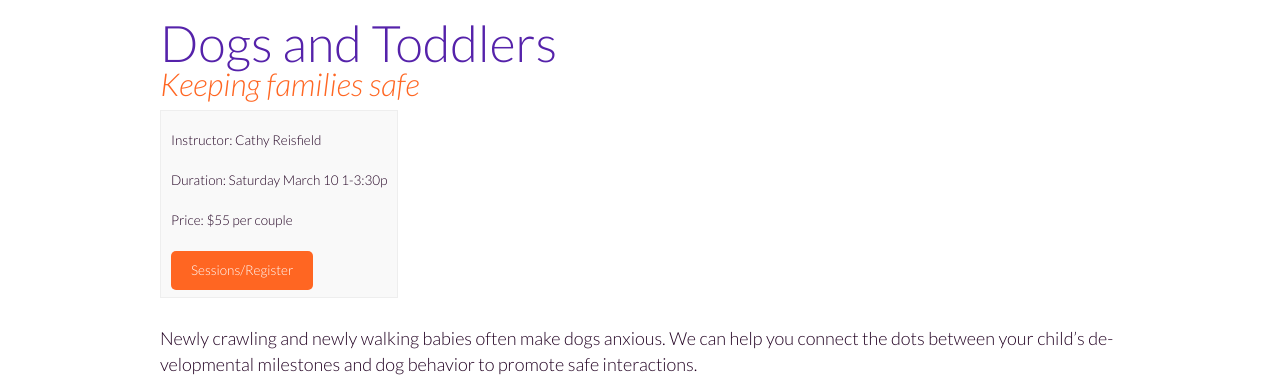
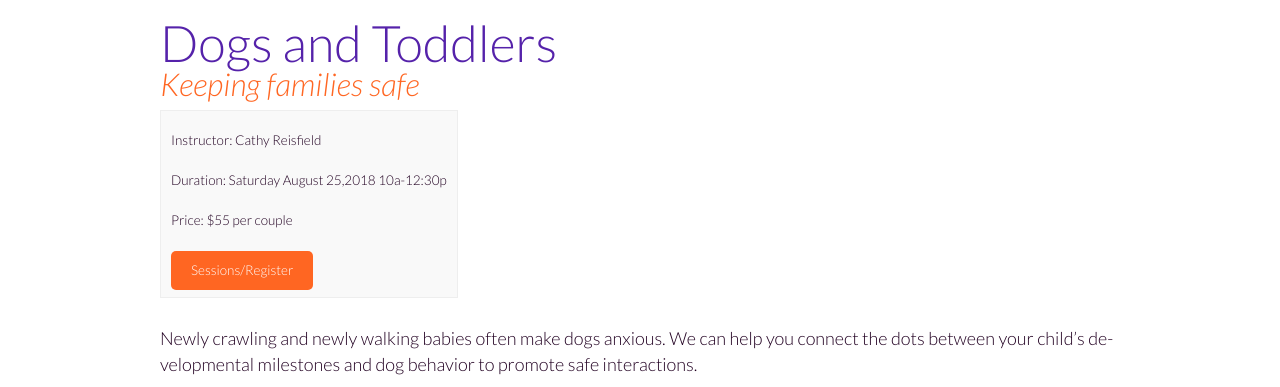
Before and after one commit to fidodogtraining/fidodogtraining.github.io, a Jekyll site: the page built from _classes/seminars/toddlers.md, in a window 1280 px wide. Shown: the part 214-601 px from the top of the page. Built offline with Jekyll 4.4.1, drawn with Linux system fonts in a browser that asks for light colours.

Commit message:
Update toddlers.md

```diff
--- a/_classes/seminars/toddlers.md
+++ b/_classes/seminars/toddlers.md
@@ -2,7 +2,7 @@
 title: "Dogs and Toddlers"
 tagline: "Keeping families safe "
 trainer: Cathy Reisfield
-duration: "Saturday March 10 1-3:30p"
+duration: "Saturday August 25,2018 10a-12:30p"
 price: "$55 per couple"
 square: "https://squareup.com/market/FidoPersonalDogTraining/seminars"
 ---
```
